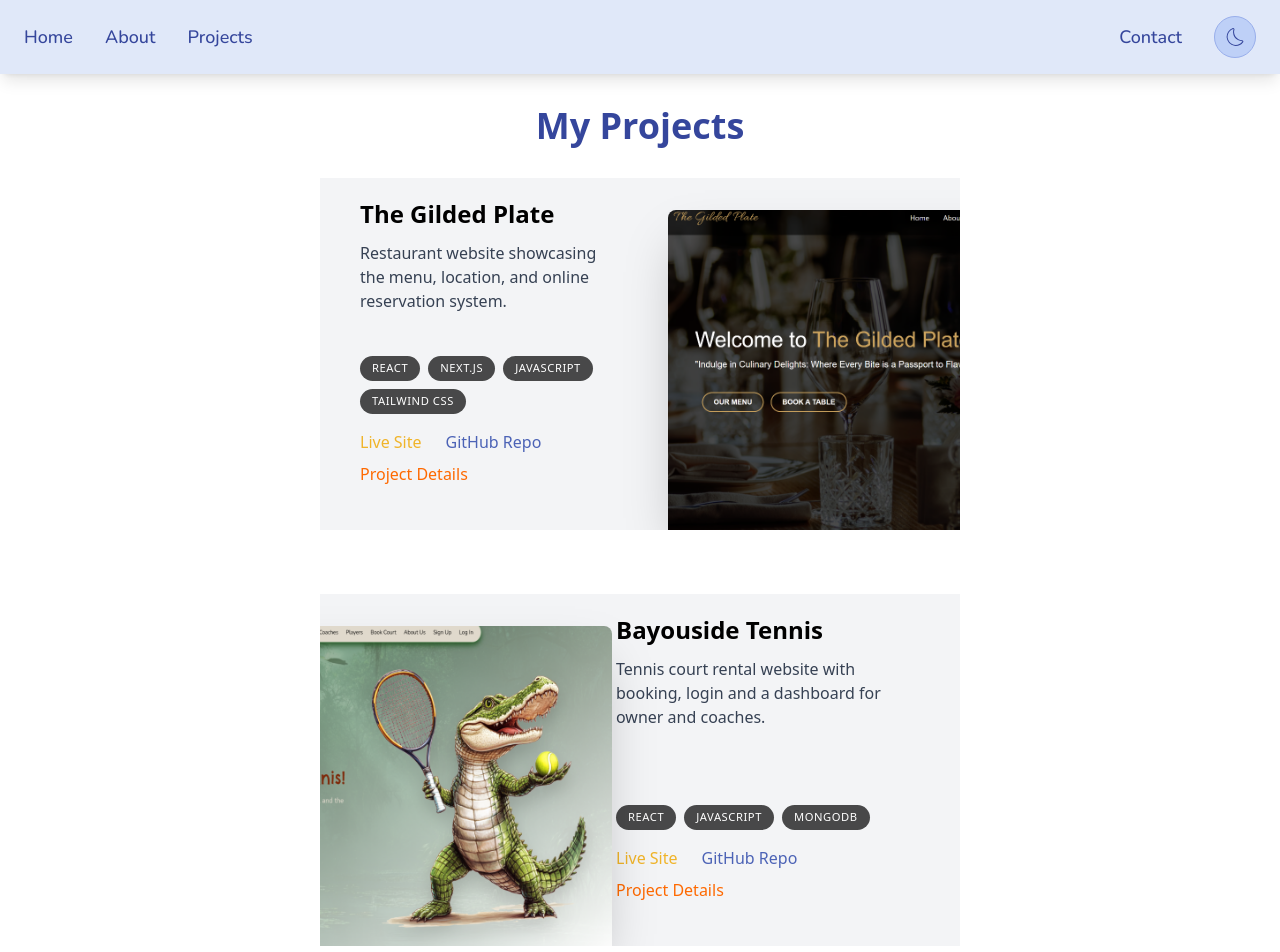
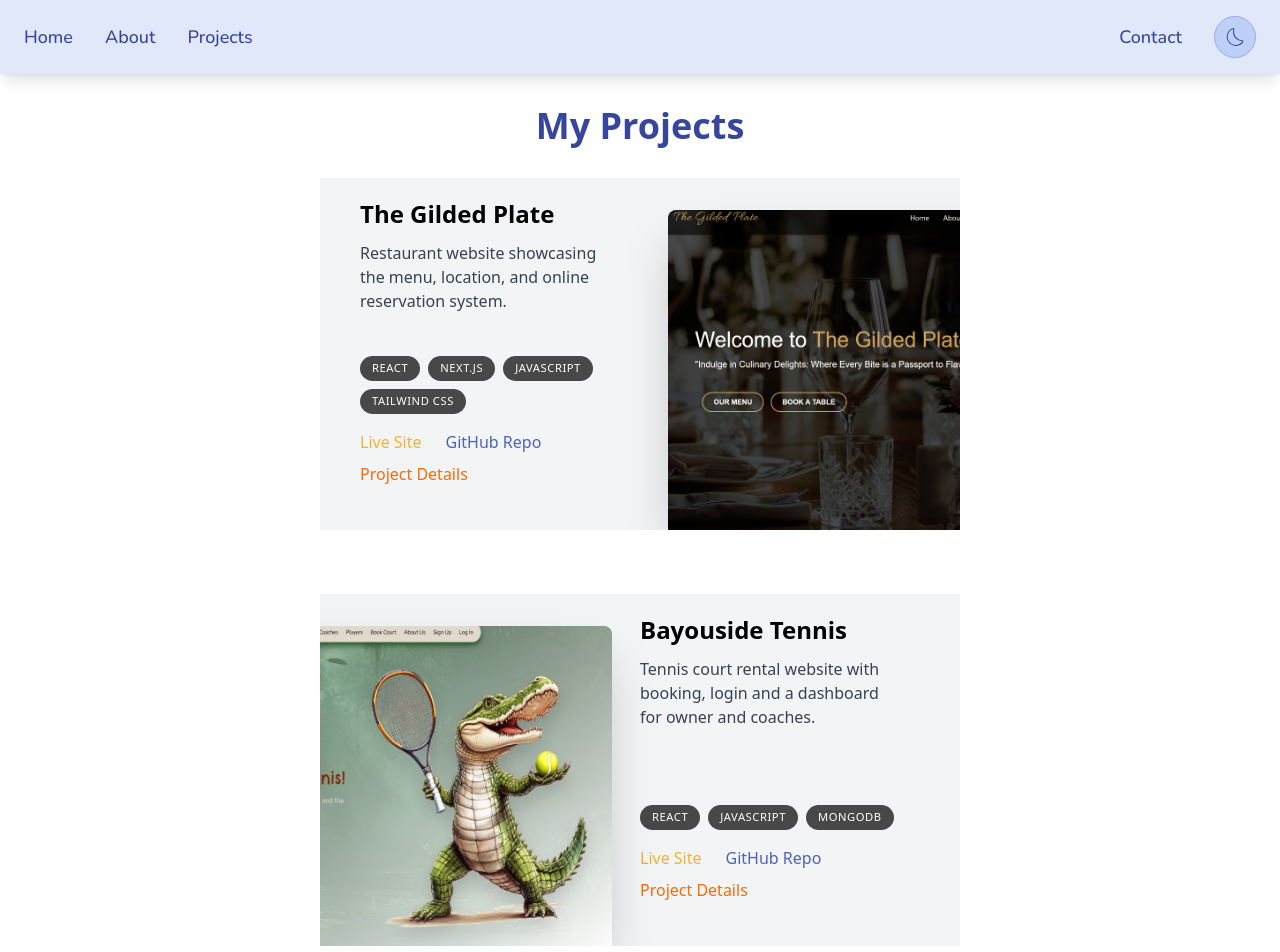
Before and after one commit to dataMichelle/portfolio2025, a React (Vite) app: page /projects in a window 1280 px wide. Shown: the top 952 px of the page. Built offline with nearby package versions, Linux system fonts and the light colour scheme.

Commit message:
fixed spacing on divs

```diff
--- a/src/components/Project.jsx
+++ b/src/components/Project.jsx
@@ -12,7 +12,7 @@ const Project = ({
 }) => {
   return (
     <section className="group bg-gray-100 max-w-[42rem] border-black/5 overflow-hidden sm:pr-8 relative h-[22rem] w-[40rem] mb-3 sm:mb-8 last:mb-0 hover:bg-gray-200 transition flex flex-col">
-      <div className="flex flex-col justify-between h-full pt-4 pb-5 px-5 sm:pl-10 sm:pr-2 sm:max-w-[50%] group-even:sm:pl-2 group-even:ml-[18rem]">
+      <div className="flex flex-col justify-between h-full pt-4 pb-5 px-5 sm:pl-10 sm:pr-2 sm:max-w-[50%] group-even:sm:pl-8 group-even:ml-[18rem]">
         <h2 className="text-2xl font-semibold leading-relaxed">{title}</h2>
         <p className="mt-2 text-gray-700 flex-grow line-clamp-3">
           {description}
```
